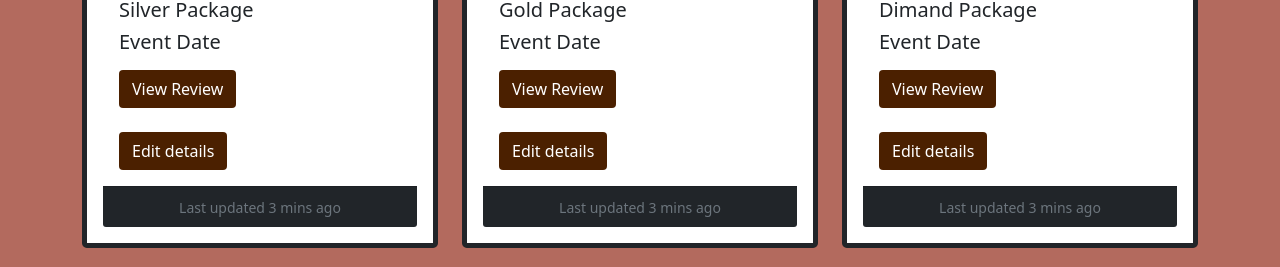
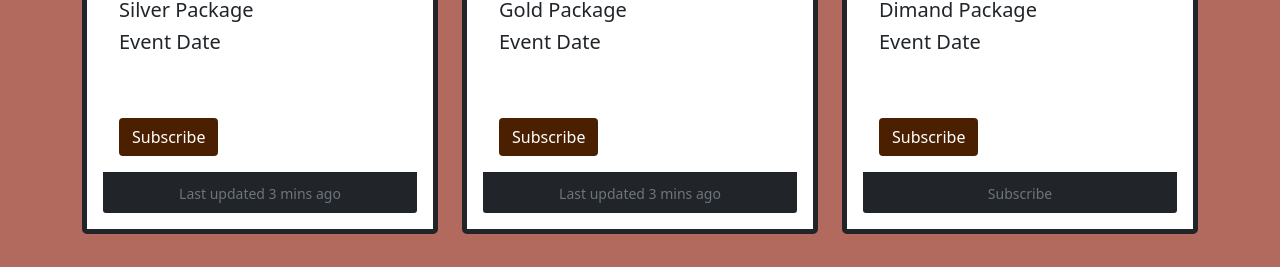
Before and after one commit to FarzanFrost/Flash, a React (Create React App) app in the folder flash-front-end/: page /ViewPackages in a window 1280 px wide. Shown: the part 1462-1729 px from the top of the page. Built offline with nearby package versions, Linux system fonts and the light colour scheme.

Commit message:
make subscribe button

```diff
--- a/flash-front-end/src/ViewPackages.js
+++ b/flash-front-end/src/ViewPackages.js
@@ -94,8 +94,8 @@ const Vieweventdetailsforadmin = () => {
                                                             <h5>Silver Package</h5>
                                                             <h5>Event Date</h5>
                                                         </p>
-                                                        <a href="#" className="btn" style={{...style3}} >View Review</a><br/><br/>
-                                                        <a href="#" className="btn" style={{...style3}}>Edit details</a>
+                                                        <br/><br/>
+                                                        <a href="#" className="btn" style={{...style3}}>Subscribe</a>
                                                     </div>
                                                     <div className="card-footer bg-dark text-center">
                                                         <small className="text-muted">Last updated 3 mins ago</small>
@@ -105,6 +105,7 @@ const Vieweventdetailsforadmin = () => {
 
                                                 </div>
                                             </div>
+
                                             <div className="col-md-4 mb-3">
                                                 <div className="card border-dark border-5 rounded-3">
                                                     <img className="img-fluid" alt="100%x280"
@@ -116,8 +117,8 @@ const Vieweventdetailsforadmin = () => {
                                                             <h5>Gold Package</h5>
                                                             <h5>Event Date</h5>
                                                         </p>
-                                                        <a href="#" className="btn" style={{...style3}} >View Review</a><br/><br/>
-                                                        <a href="#" className="btn" style={{...style3}}>Edit details</a>
+                                                        <br/><br/>
+                                                        <a href="#" className="btn" style={{...style3}}>Subscribe</a>
                                                     </div>
                                                     <div className="card-footer bg-dark text-center">
                                                         <small className="text-muted">Last updated 3 mins ago</small>
@@ -126,6 +127,7 @@ const Vieweventdetailsforadmin = () => {
                                                 </div>
                                                 </div>
                                             </div>
+
                                             <div className="col-md-4 mb-3">
                                                 <div className="card border-dark border-5 rounded-3">
                                                     <img className="img-fluid" alt="100%x280"
@@ -137,11 +139,11 @@ const Vieweventdetailsforadmin = () => {
                                                             <h5>Dimand Package</h5>
                                                             <h5>Event Date</h5>
                                                         </p>
-                                                        <a href="#" className="btn" style={{...style3}} >View Review</a><br/><br/>
-                                                        <a href="#" className="btn" style={{...style3}}>Edit details</a>
+                                                        <br/><br/>
+                                                        <a href="#" className="btn" style={{...style3}}>Subscribe</a>
                                                     </div>
                                                     <div className="card-footer bg-dark text-center">
-                                                        <small className="text-muted">Last updated 3 mins ago</small>
+                                                        <small className="text-muted">Subscribe</small>
                                                     </div>
 
                                                 </div>
@@ -163,8 +165,8 @@ const Vieweventdetailsforadmin = () => {
                                                         <h5>Plantinum Package</h5>
                                                         <h5>Event Date</h5>
                                                     </p>
-                                                    <a href="#" className="btn" style={{...style3}} >View Review</a><br/><br/>
-                                                    <a href="#" className="btn" style={{...style3}}>Edit details</a>
+                                                    <br/><br/>
+                                                    <a href="#" className="btn" style={{...style3}}>Subscribe</a>
                                                 </div>
                                                 <div className="card-footer bg-dark text-center">
                                                     <small className="text-muted">Last updated 3 mins ago</small>
@@ -173,10 +175,6 @@ const Vieweventdetailsforadmin = () => {
                                             </div>
                                             </div>
                                         </div>
-
-
-
-
                                     </div>
 
 
```
